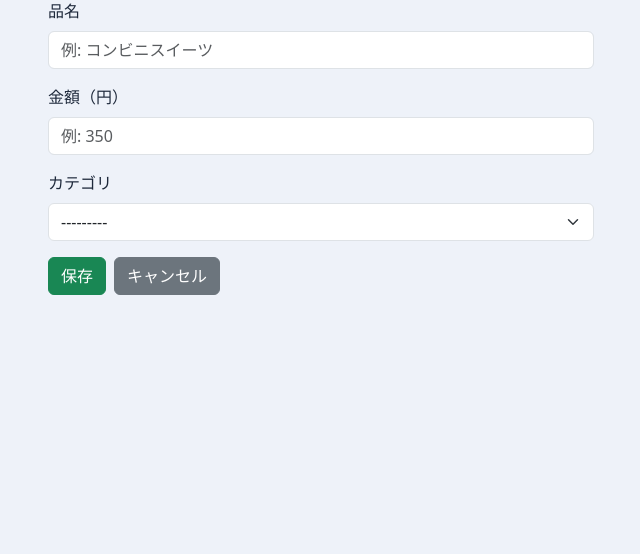
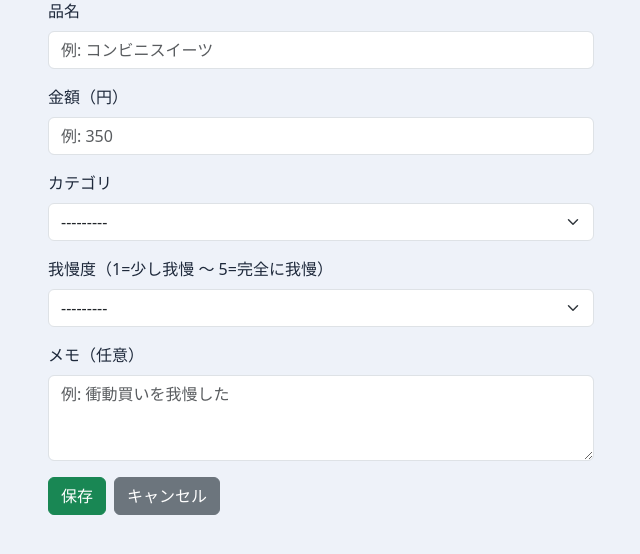
Before and after one commit to linqinchijing015-ship-it/osaihu_mihariban, a Django app: page /expenses/non/add/ in a window 1280 px wide. Shown: the part 134-688 px from the top of the page, without its empty margins (319-959 px from the left). Run offline with Django 5.2, Linux system fonts and the light colour scheme; the visitor is signed in with stand-in values (Sample User, id 1).

Commit message:
後悔スコアの計算

```diff
--- a/expenses/forms.py
+++ b/expenses/forms.py
@@ -14,21 +14,29 @@ class ExpenseForm(forms.ModelForm):
     """
     class Meta:
         model = Expense
-        fields = ["name", "amount", "category"]  # 表示するフィールド
+        fields = ["name", "amount", "category", "satisfaction", "memo"]  # 表示するフィールド
         widgets = {
             # Bootstrap5のフォームスタイルを適用
             "name": forms.TextInput(attrs={"class": "form-control", "placeholder": "例: コンビニスイーツ"}),
             "amount": forms.NumberInput(attrs={"class": "form-control", "placeholder": "例: 350"}),
             "category": forms.Select(attrs={"class": "form-select"}),
+            # 満足度：1〜5の選択肢
+            "satisfaction": forms.Select(attrs={"class": "form-select"}),
+            # メモ：自由記述欄
+            "memo": forms.Textarea(attrs={"class": "form-control", "rows": 3, "placeholder": "例: 衝動買いだった"}),
         }
 
 # 追加: 我慢した物の入力フォーム
 class nonExpenseForm(forms.ModelForm):
     class Meta:
         model = nonExpense
-        fields = ["name", "amount", "category"]
+        fields = ["name", "amount", "category", "endurance", "memo"]
         widgets = {
             "name": forms.TextInput(attrs={"class": "form-control", "placeholder": "例: コンビニスイーツ"}),
             "amount": forms.NumberInput(attrs={"class": "form-control", "placeholder": "例: 350"}),
             "category": forms.Select(attrs={"class": "form-select"}),
+            # 我慢度：1〜5の選択肢
+            "endurance": forms.Select(attrs={"class": "form-select"}),
+            # メモ：自由記述欄
+            "memo": forms.Textarea(attrs={"class": "form-control", "rows": 3, "placeholder": "例: 衝動買いを我慢した"}),
         }
--- a/expenses/models.py
+++ b/expenses/models.py
@@ -37,6 +37,20 @@ class Expense(models.Model):
         choices=CATEGORY_CHOICES,
         verbose_name="カテゴリ",
     )
+
+    #満足度を表すフィールドを追加
+    SATISFACTION_CHOICES = [(i, str(i)) for i in range(1, 6)]
+    satisfaction = models.IntegerField(
+    null=True,
+    blank=True,
+    choices=SATISFACTION_CHOICES,
+    verbose_name="満足度",
+    )
+    memo = models.TextField(
+    blank=True,
+    verbose_name="メモ",
+    )
+
     # 次フェーズで scoring.py が埋める
     regret_score = models.FloatField(
         null=True,
@@ -83,6 +97,21 @@ class nonExpense(models.Model):
         choices=CATEGORY_CHOICES,
         verbose_name="カテゴリ",
     )
+
+    #我慢の度合いを表すフィールドを追加
+    ENDURANCE_CHOICES = [(i, str(i)) for i in range(1, 6)]
+
+    endurance = models.IntegerField(
+    null=True,
+    blank=True,
+    choices=ENDURANCE_CHOICES,
+    verbose_name="我慢度",
+    )
+    memo = models.TextField(
+    blank=True,
+    verbose_name="メモ",
+    )
+
     self_control_score = models.FloatField(
         null=True,
         blank=True,
--- /dev/null
+++ b/expenses/scoring.py
@@ -0,0 +1,67 @@
+# scoring.py — 後悔スコア・我慢スコアの計算ロジック
+
+# カテゴリごとの基礎スコア
+# 無駄遣いになりやすいものほど高い値を設定
+CATEGORY_BASE_SCORE = {
+    "food":    10,   # 食費・日用品（生活必需品）
+    "apparel": 20,   # 衣服・書籍
+    "gadget":  30,   # ガジェット・趣味
+    "luxury":  40,   # 嗜好品・課金・コンビニ
+}
+
+
+def calc_regret_score(amount: int, satisfaction: int, category: str) -> float:
+    """
+    後悔スコアを計算して返す（0〜100）
+
+    計算式:
+        後悔スコア = カテゴリ基礎スコア × 満足度係数 + 金額係数 × 60
+
+    引数:
+        amount      : 金額（円）
+        satisfaction: 満足度（1〜5）
+        category    : カテゴリコード（"food" など）
+
+    戻り値:
+        float: 後悔スコア（0〜100）
+    """
+    # 満足度が低いほど係数が大きくなる
+    # 満足度1 → 1.0（全然満足してない）
+    # 満足度5 → 0.2（すごく満足）
+    satisfaction_factor = (6 - satisfaction) / 5
+
+    # 金額係数（10000円で最大1.0）
+    amount_factor = min(amount / 10000, 1.0)
+
+    # カテゴリ基礎スコア（未知カテゴリはデフォルト20）
+    base = CATEGORY_BASE_SCORE.get(category, 20)
+
+    score = base * satisfaction_factor + amount_factor * 60
+    return round(min(max(score, 0), 100), 1)
+
+
+def calc_endurance_score(amount: int, endurance: int, category: str) -> float:
+    """
+    我慢スコアを計算して返す（0〜100）
+
+    計算式:
+        我慢スコア = カテゴリ基礎スコア × 我慢度係数 + 金額係数 × 60
+
+    引数:
+        amount   : 我慢した金額（円）
+        endurance: 我慢度（1〜5）
+        category : カテゴリコード
+
+    戻り値:
+        float: 我慢スコア（0〜100）
+    """
+    # 我慢度が高いほど係数が大きくなる
+    # 我慢度1 → 0.2（ちょっとしか我慢できなかった）
+    # 我慢度5 → 1.0（完全に我慢できた）
+    endurance_factor = endurance / 5
+
+    amount_factor = min(amount / 10000, 1.0)
+    base = CATEGORY_BASE_SCORE.get(category, 20)
+
+    score = base * endurance_factor + amount_factor * 60
+    return round(min(max(score, 0), 100), 1)
--- a/expenses/templates/expenses/nonexpense_form.html
+++ b/expenses/templates/expenses/nonexpense_form.html
@@ -38,6 +38,23 @@
           <div class="text-danger">{{ form.category.errors }}</div>
         {% endif %}
       </div>
+      <!-- 我慢度 -->
+      <div class="mb-3">
+      <label class="form-label">我慢度（1=少し我慢 〜 5=完全に我慢）</label>
+      {{ form.endurance }}
+      {% if form.endurance.errors %}
+          <div class="text-danger">{{ form.endurance.errors }}</div>
+      {% endif %}
+      </div>
+
+      <!-- メモ -->
+      <div class="mb-3">
+      <label class="form-label">メモ（任意）</label>
+      {{ form.memo }}
+      {% if form.memo.errors %}
+          <div class="text-danger">{{ form.memo.errors }}</div>
+      {% endif %}
+      </div>
 
       <div class="d-flex gap-2">
         <button type="submit" class="btn btn-success">保存</button>
--- a/expenses/views.py
+++ b/expenses/views.py
@@ -12,7 +12,7 @@ import json
 
 from .models import Expense, nonExpense, CATEGORY_COLORS
 from .forms import ExpenseForm, nonExpenseForm
-
+from .scoring import calc_regret_score, calc_endurance_score
 
 def _category_chart_json(queryset, category_choices):
     """カテゴリ別の合計金額を、円グラフ用の JSON 文字列にして返す。
@@ -92,6 +92,14 @@ class ExpenseCreateView(LoginRequiredMixin, CreateView):
     def form_valid(self, form):
         # 保存前にユーザーを自動でセット
         form.instance.user = self.request.user
+        # 満足度が入力されていれば後悔スコアを自動計算
+        satisfaction = form.cleaned_data.get("satisfaction")
+        if satisfaction:
+            form.instance.regret_score = calc_regret_score(
+                amount=form.cleaned_data["amount"],
+                satisfaction=satisfaction,
+                category=form.cleaned_data["category"],
+            )
         return super().form_valid(form)
 
 
@@ -110,6 +118,16 @@ class ExpenseUpdateView(LoginRequiredMixin, UpdateView):
 
     def get_queryset(self):
         return Expense.objects.filter(user=self.request.user)
+    def form_valid(self, form):
+        # 編集時もスコアを再計算
+        satisfaction = form.cleaned_data.get("satisfaction")
+        if satisfaction:
+            form.instance.regret_score = calc_regret_score(
+                amount=form.cleaned_data["amount"],
+                satisfaction=satisfaction,
+                category=form.cleaned_data["category"],
+            )
+        return super().form_valid(form)
 
 
 class ExpenseDeleteView(LoginRequiredMixin, DeleteView):
@@ -162,6 +180,14 @@ class nonExpenseCreateView(LoginRequiredMixin, CreateView):
 
     def form_valid(self, form):
         form.instance.user = self.request.user
+        # 我慢度が入力されていれば我慢スコアを自動計算
+        endurance = form.cleaned_data.get("endurance")
+        if endurance:
+            form.instance.endurance_score = calc_endurance_score(
+                amount=form.cleaned_data["amount"],
+                endurance=endurance,
+                category=form.cleaned_data["category"],
+            )
         return super().form_valid(form)
 
 class nonExpenseUpdateView(LoginRequiredMixin, UpdateView):
@@ -174,6 +200,16 @@ class nonExpenseUpdateView(LoginRequiredMixin, UpdateView):
 
     def get_queryset(self):
         return nonExpense.objects.filter(user=self.request.user)
+    def form_valid(self, form):
+        endurance = form.cleaned_data.get("endurance")
+        if endurance:
+            form.instance.self_control_score = calc_endurance_score(
+                amount=form.cleaned_data["amount"],
+                endurance=endurance,
+                category=form.cleaned_data["category"],
+            )
+        return super().form_valid(form)
+
 
 
 class nonExpenseDeleteView(LoginRequiredMixin, DeleteView):
```
Also changed, not shown: expenses/templates/expenses/expense_form.html (+18 -0 lines), expenses/migrations/0004_expense_memo_expense_satisfaction_and_more.py (added).
